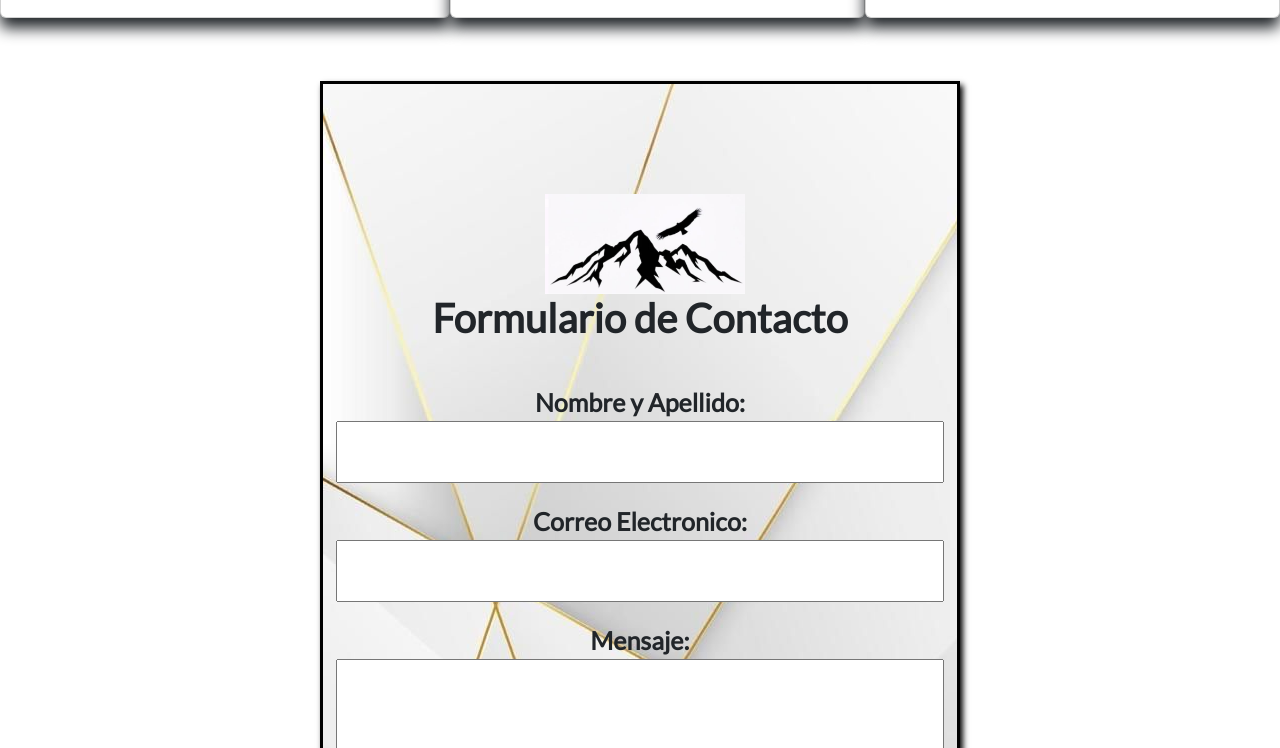
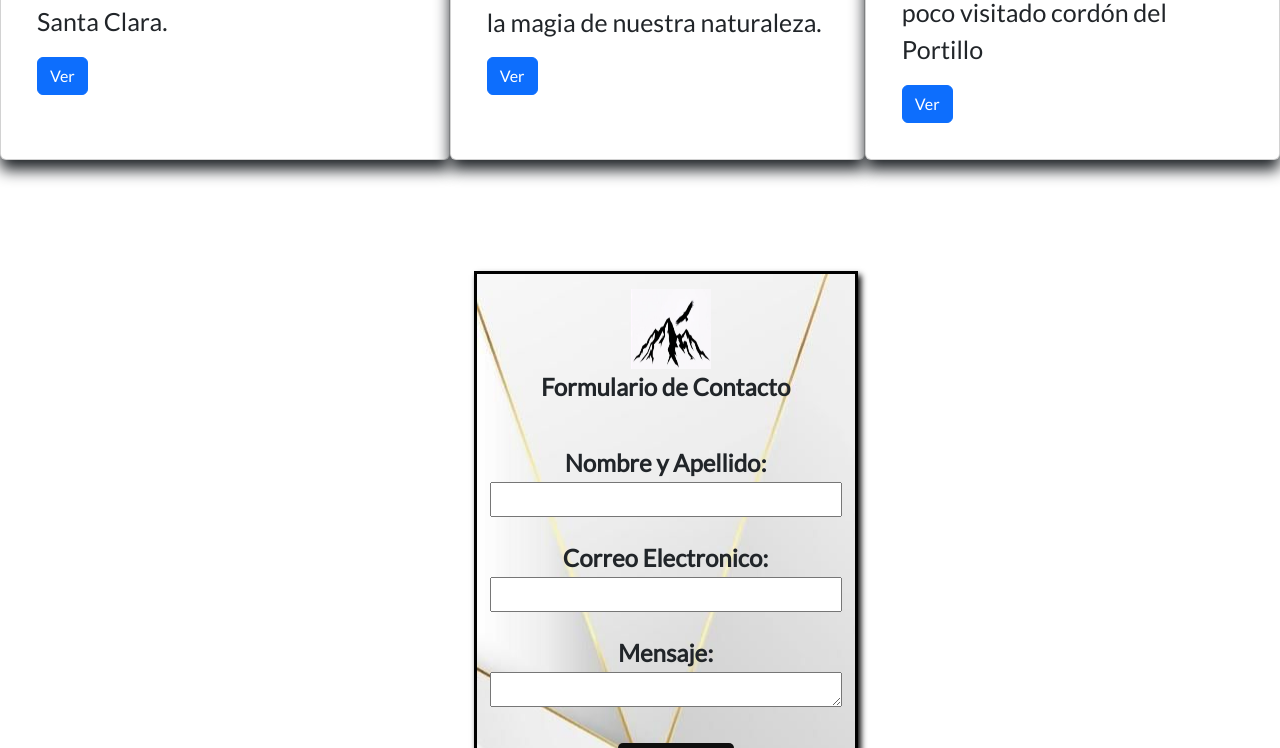
Before and after one commit to ClauTati/DW168, a plain HTML site: page index.html in a window 1280 px wide. Shown: the part 2984-3732 px from the top of the page. Drawn offline with nearby package versions, Linux system fonts and the light colour scheme.

Commit message:
modificadodos

```diff
--- a/estilo.css
+++ b/estilo.css
@@ -8,7 +8,8 @@
 }
 
 h2{
-    font-size: 40px;
+    font-size: 50px;
+    color: brown;
 }
 /*MENU*/
 #collapsibleNavbar, .container-fluid{
@@ -88,11 +89,11 @@ h2{
 
 /*FORMULARIO*/
 .cuerpo {
-    width: 50%;
+    width: 30%;
     padding: 10px;
     text-align: center;
     align-items: center;
-    margin-left: 25%;
+    margin-left: 37%;
     margin-top: 15px;
     margin-bottom: 15px;
     border: solid 3px black;
@@ -107,36 +108,46 @@ h2{
     padding: 80px;
 }
 .imgLogo{
-    width: 200px;
-    height: 100px;
+    width: 80px;
+    height: 80px;
     margin-left: 10px;
-    margin-top: 100px;
+    margin-top: 5px;
 }
 .contorno{
     border-radius: 20px;
     border-color: black;
 
 }
+b{
+    font-size: 24px;
+}
 .row {
     padding: 10px 15px;
     font-size: 25px;
 }
+
+
 .input{
-    padding: 10px 5px;
+    padding: 5px 5px;
+    width: 100%;
+    height: 35px;
 
 }
 #submit_button {
     font-size: 20px;
-    padding: 10px 50px;
+    padding: 10px 30px;
     border-radius: 5px;
     border: none;
     margin-left: 20px;
-    margin-bottom: 40px;
+    margin-bottom: 20px;
     background-color: rgb(15, 15, 15);
     color: white;
 }
 
-
+textarea{
+    width: 30px;
+    height: 30px;
+}
 
 /*footer*/
 footer{
@@ -150,9 +161,6 @@ footer{
     height: 200px;
 
 }
-
-
-
 .containerpag {
    display: flex;
    justify-content: space-between;
--- a/index.html
+++ b/index.html
@@ -51,13 +51,13 @@
         <div class="collapseNavbar-collapse" id="collapsibleNavbar">
           <ul class="navbar-nav">
             <li class="nav-item">
-              <a class="nav-link" href="#">Inicio</a>
+              <a class="nav-link" href="#Inicio">Inicio</a>
             </li>
             <li class="nav-item">
-              <a class="nav-link" href="#">Lugares</a>
+              <a class="nav-link" href="#Lugares">Lugares</a>
             </li>
             <li class="nav-item">
-              <a class="nav-link" href="#">Contacto</a>
+              <a class="nav-link" href="#Contacto">Contacto</a>
             </li>
           </ul>
         </div>
@@ -100,9 +100,10 @@
 
     <!--Inicio-->
     <!--Seccion acerca de-->
+    <section id="Inicio">
     <section class="seccionDos">
       <article>
-        <h2><b>¿Por qué vamos a la montaña?</b></h2>
+        <h2>¿Por qué vamos a la montaña?</h2>
 
         <p>Es posible que desees escalar una montaña para relajarte, para salir, por amor al logro o la sensación de
           dominio atlético, o simplemente para obtener una buena vista.
@@ -123,11 +124,13 @@
         <p>Te invitamos a recorrer estos lugares mágicos y a vivir una experiencia inolvidable.</p>
       </article>
     </section>
+  <br>
+  <br>
 
     <!----LUGARES-->
 
-    <div class="titulo">
-      <h2><b> Lugares destacados</b></h2>
+    <div class="titulo" id="Lugares">
+      <h2 >Lugares destacados</h2>
     </div>
     <section>
       <div class="prueba">
@@ -160,15 +163,15 @@
         </div>
       </div>
     </section>
-    <br>
-    <br>
+    <br><br>
+    <br><br>
     <!------FORMULARIO DE CONTACTO-->
 
-    <section class="cuerpo">
+    <section class="cuerpo" id="Contacto">
       <div class="envoltura">
         <img class="imgLogo" src="/imagen/logoMonta.png" alt="Logo">
         <br>
-        <h2><b>Formulario de Contacto</b></h2>
+        <h3><b>Formulario de Contacto</b></h3>
         <br>
         <form>
           <fieldset class="contorno">
@@ -184,7 +187,7 @@
             </div>
             <div class="row">
               <label class="required" for="message"><b> Mensaje:</b></label><br />
-              <textarea id="message" class="input" name="message" rows="7" cols="50"></textarea><br />
+              <textarea id="message" class="input" name="message" rows="7" cols="80"></textarea><br />
               <span id="message_validation" class="error_message"></span>
             </div>
             <br>
@@ -193,9 +196,8 @@
         </form>
       </div>
     </section>
-
-
   </main>
+  <br>
   <br>
   <!--FIN DEL MAIN-->
 
```
